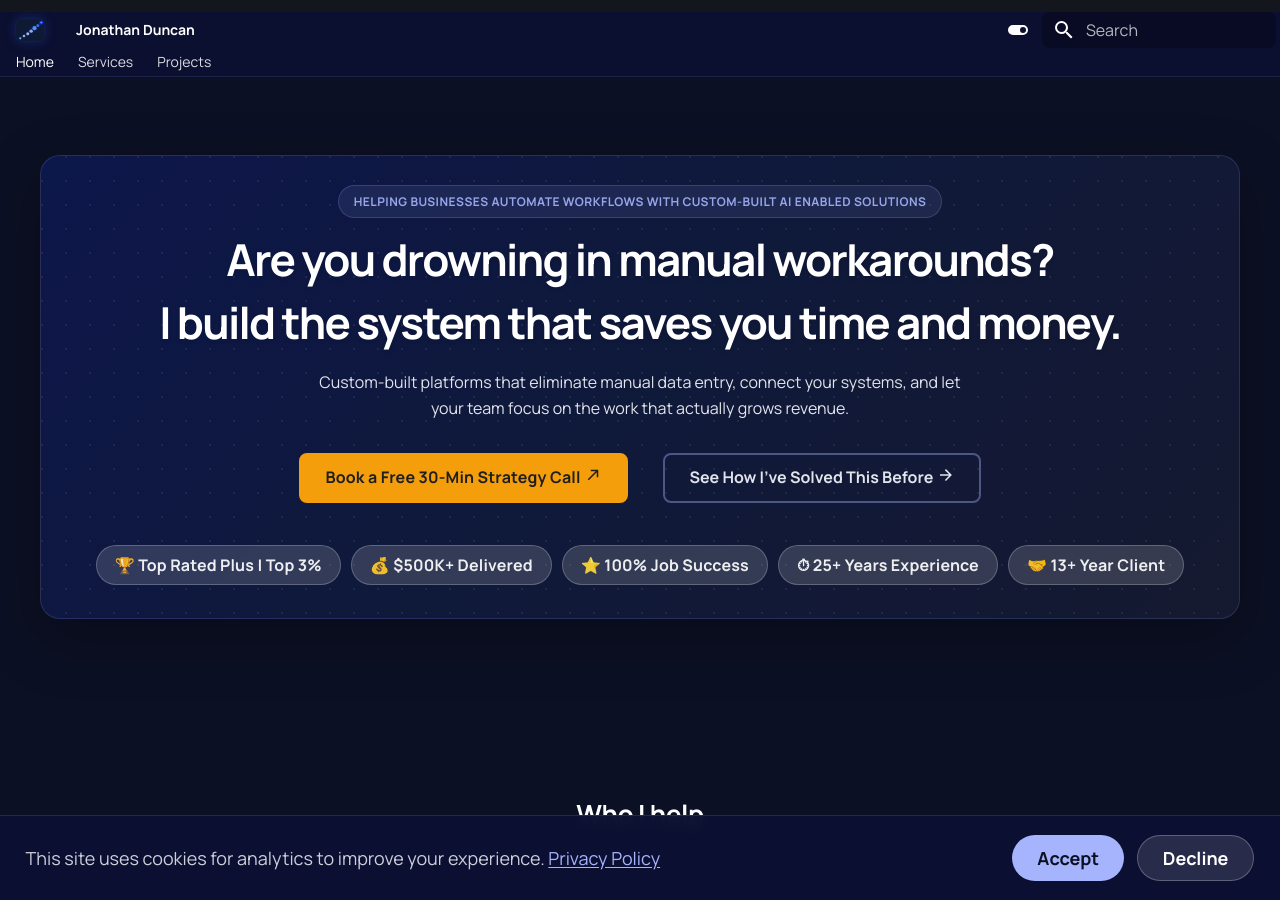
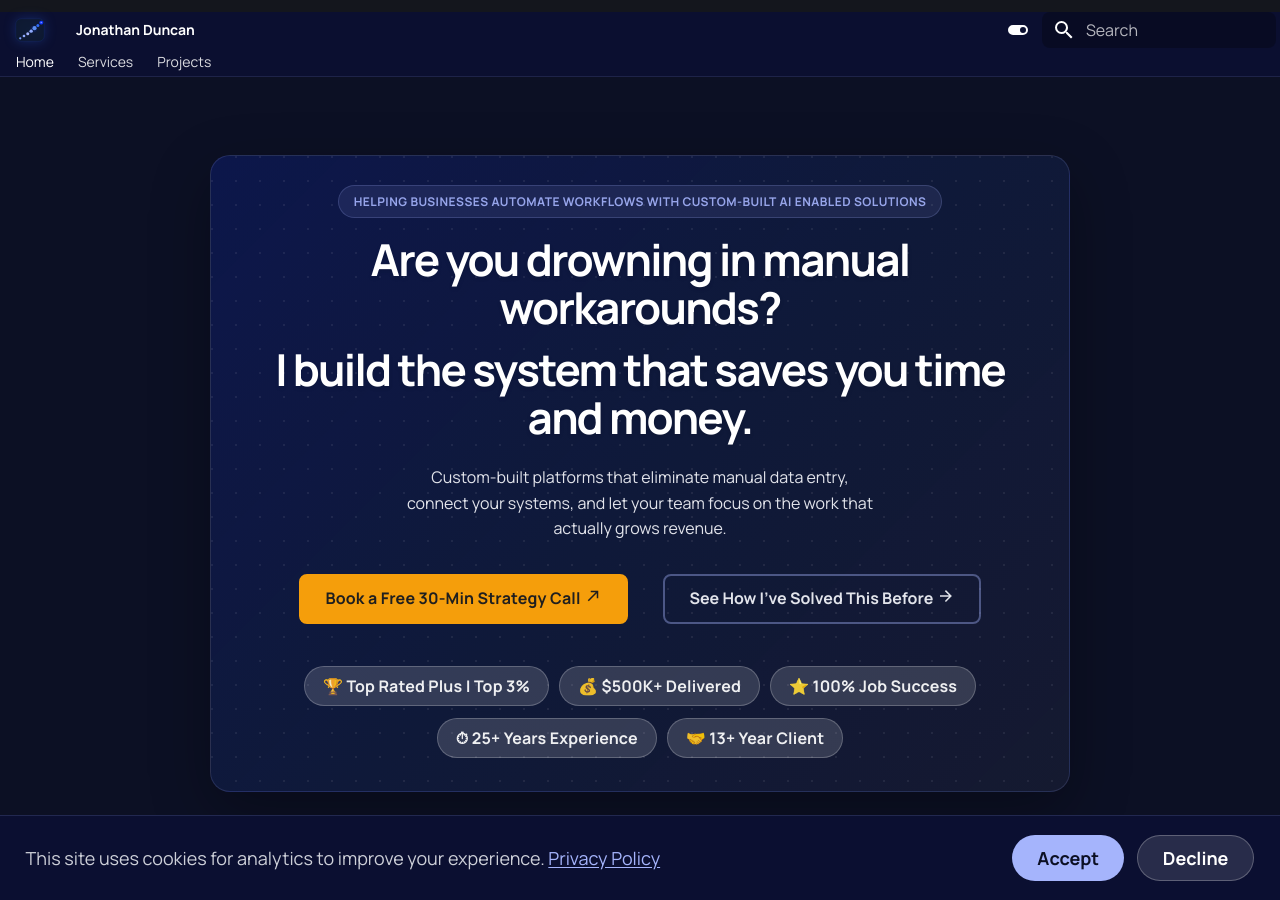
Before and after one commit to JonathanDDuncan/jonathanduncanprowebsite, an MkDocs documentation site: the page built from docs/index.md, in a window 1280 px wide and 900 px high. Built offline with MkDocs 1.6.1 and Material for MkDocs 9.7.7, drawn with Linux system fonts in a browser that asks for light colours.

Commit message:
Adjust max-width for content and implement responsive grid layout for service cards

```diff
--- a/docs/stylesheets/extra.css
+++ b/docs/stylesheets/extra.css
@@ -453,7 +453,7 @@
 }
 
 .md-content__inner {
-  max-width: 1440px;
+  max-width: 900px;
   margin-inline: auto;
   padding-left: 20px;
   padding-right: 20px;
@@ -897,7 +897,19 @@
 .md-typeset .grid.cards.three-col {
   margin-bottom: var(--space-lg);
 }
-
+.grid.cards.three-col {
+  display: grid;
+  grid-template-columns: repeat(3, 1fr);
+  gap: var(--space-lg, 2rem);
+  max-width: 1200px;
+  margin-inline: auto;
+}
+
+@media (max-width: 900px) {
+  .grid.cards.three-col {
+    grid-template-columns: 1fr;
+  }
+}
 /* Gap before "View all services" link under engagement cards */
 .md-content__inner > div[style*="text-align: center"] {
   margin-top: var(--space-md);
@@ -1213,7 +1225,7 @@
 
   .metric-highlight-item strong {
     font-size: 1.4rem;
-  }
+}
 
   /* Stack inline button pairs on mobile */
   .md-typeset div[style*="text-align: center"] .md-button {
```
